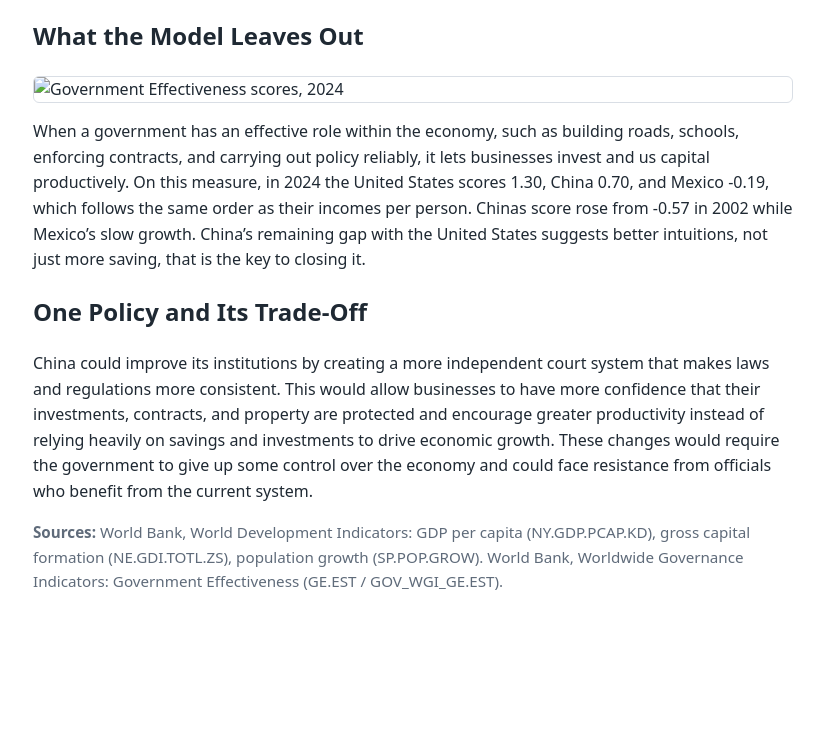
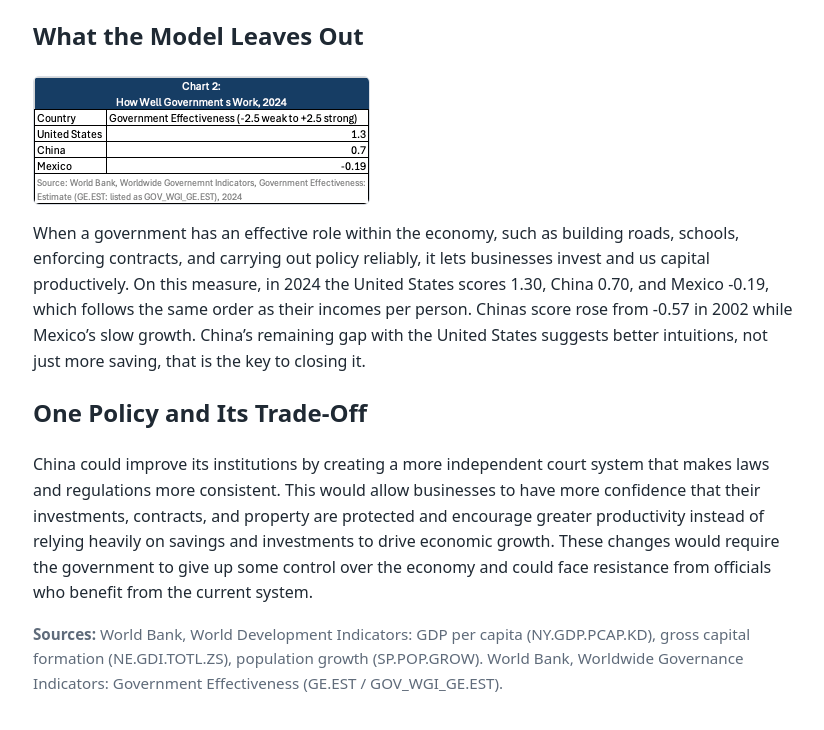
Before and after one commit to RaynaChia/e-portfolio-2027, a plain HTML site: page econ305.html in a window 1280 px wide. Shown: the part 1848-2578 px from the top of the page, without its empty margins (227-1051 px from the left). Before the commit the page ends 2489 px from the top, so only its background shows below. Drawn offline with Linux system fonts and the light colour scheme.

```diff
--- a/econ305.html
+++ b/econ305.html
@@ -27,7 +27,7 @@
   <p>Savings allow countries to invest in new factories, equipment, and infrastructure which helps the productivity of workers which increases output. As more capital is added each additional investment contributes less to production. Eventually savings are primarily used to replace the deprecating capital which limits further growth. Population growth affects this because a larger workforce means capital must spread across more workers. China saves around 42% of it income compared to the United States, this saves ~half that amount. China has a lower population growth rate of 0.5%, compared to 0.8% in the United States. Considering the Solow growth model, these factors should help China close the income gap. The fact that China continues to fall behind the United States suggests other factors, such as technology, human capital, and institutions also play an important role.</p>
 
   <h2>What the Model Leaves Out</h2>
-  <img src="institutions.png" alt="Government Effectiveness scores, 2024">
+  <img src="instituions.png" alt="Government Effectiveness scores, 2024">
   <p>When a government has an effective role within the economy, such as building roads, schools, enforcing contracts, and carrying out policy reliably, it lets businesses invest and us capital productively. On this measure, in 2024 the United States scores 1.30, China 0.70, and Mexico -0.19, which follows the same order as their incomes per person. Chinas score rose from -0.57 in 2002 while Mexico’s slow growth. China’s remaining gap with the United States suggests better intuitions, not just more saving, that is the key to closing it.</p>
 
   <h2>One Policy and Its Trade-Off</h2>
```
